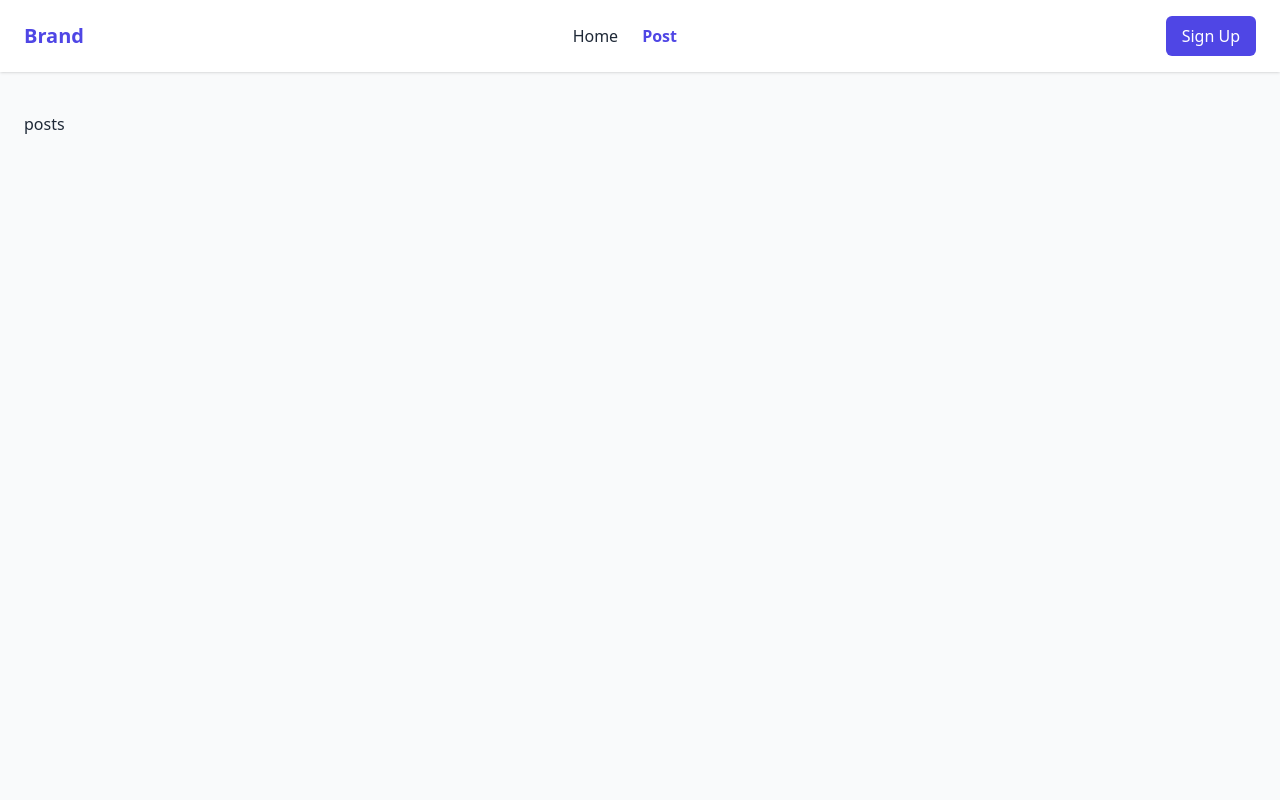
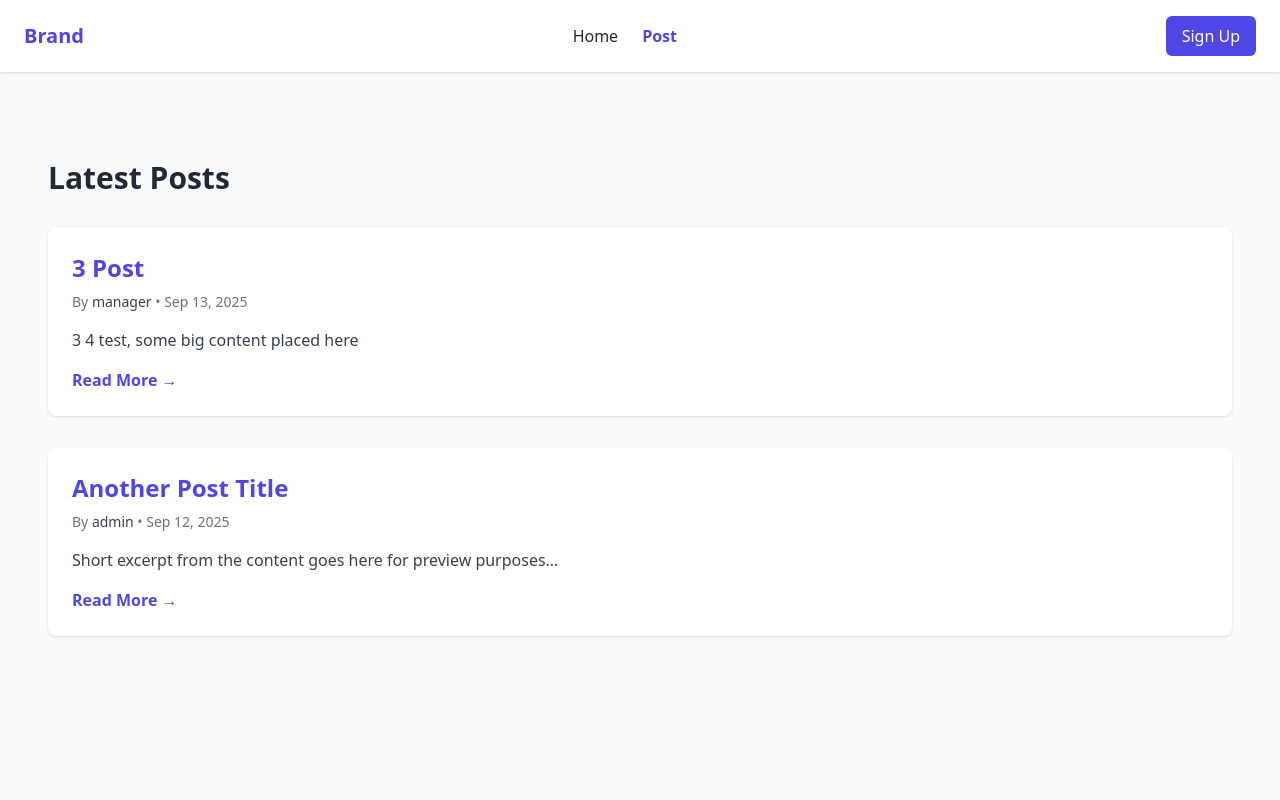
Before and after one commit to seriiserii825/nuxt-lavrik, a Nuxt app: page /post in a window 1280 px wide. Shown: the top 800 px of the page. Built offline with nearby package versions, Linux system fonts and the light colour scheme.

Commit message:
feat: styled page posts

```diff
--- a/app/pages/post/index.vue
+++ b/app/pages/post/index.vue
@@ -1,5 +1,47 @@
 <script setup lang="ts"></script>
 
 <template>
-  <div class="posts">posts</div>
+  <!-- Posts List -->
+  <main class="container mx-auto px-6 py-12">
+    <h2 class="text-3xl font-bold mb-8">Latest Posts</h2>
+    <div class="space-y-8">
+      <!-- Post Card -->
+      <article class="bg-white rounded-lg shadow hover:shadow-lg transition p-6">
+        <h3 class="text-2xl font-semibold text-indigo-600 mb-2">
+          <a href="/posts/3">3 Post</a>
+        </h3>
+        <p class="text-sm text-gray-500 mb-4">
+          By
+          <span class="font-medium text-gray-700">manager</span>
+          •
+          <time datetime="2025-09-13T06:54:16.483Z">Sep 13, 2025</time>
+        </p>
+        <p class="text-gray-700 mb-4 line-clamp-3">3 4 test, some big content placed here</p>
+        <a href="/posts/3" class="inline-block text-indigo-600 font-semibold hover:underline">
+          Read More →
+        </a>
+      </article>
+
+      <!-- Another example post -->
+      <article class="bg-white rounded-lg shadow hover:shadow-lg transition p-6">
+        <h3 class="text-2xl font-semibold text-indigo-600 mb-2">
+          <a href="/posts/4">Another Post Title</a>
+        </h3>
+        <p class="text-sm text-gray-500 mb-4">
+          By
+          <span class="font-medium text-gray-700">admin</span>
+          •
+          <time datetime="2025-09-12T14:20:00Z">Sep 12, 2025</time>
+        </p>
+        <p class="text-gray-700 mb-4 line-clamp-3">
+          Short excerpt from the content goes here for preview purposes…
+        </p>
+        <a href="/posts/4" class="inline-block text-indigo-600 font-semibold hover:underline">
+          Read More →
+        </a>
+      </article>
+    </div>
+  </main>
+
+  <!-- Footer -->
 </template>
```
